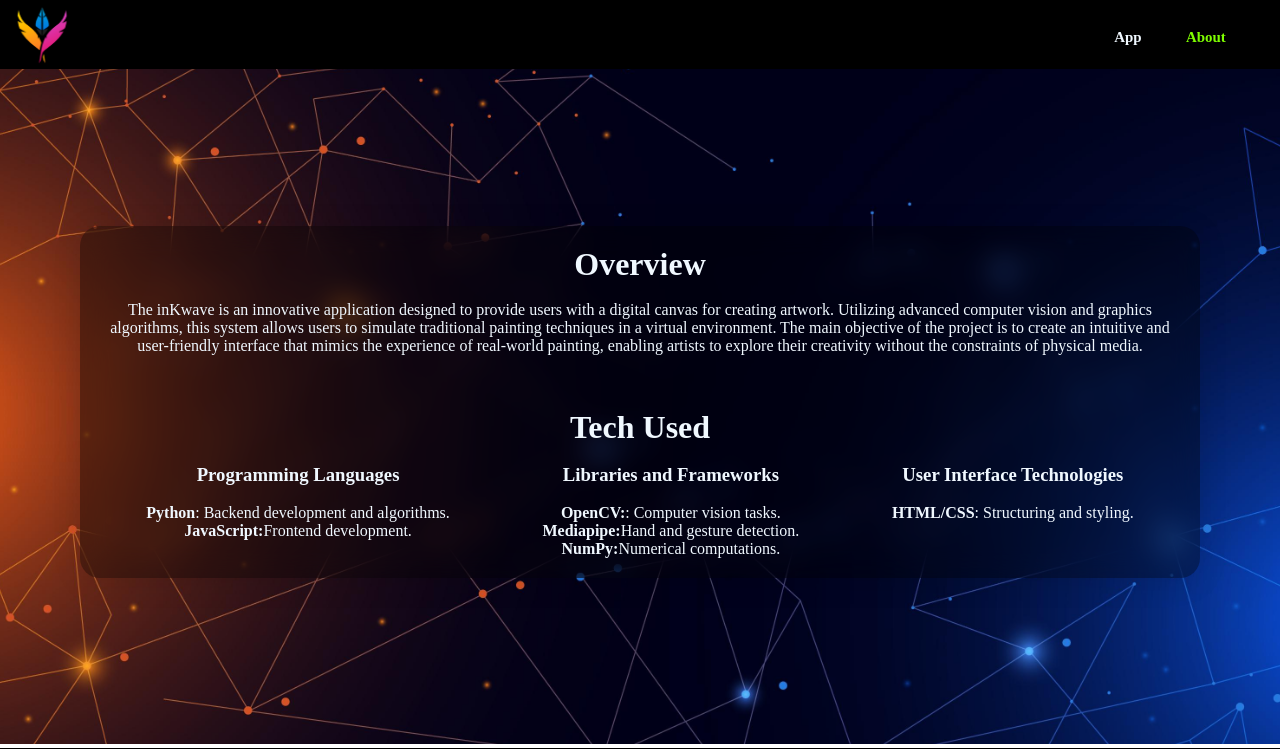
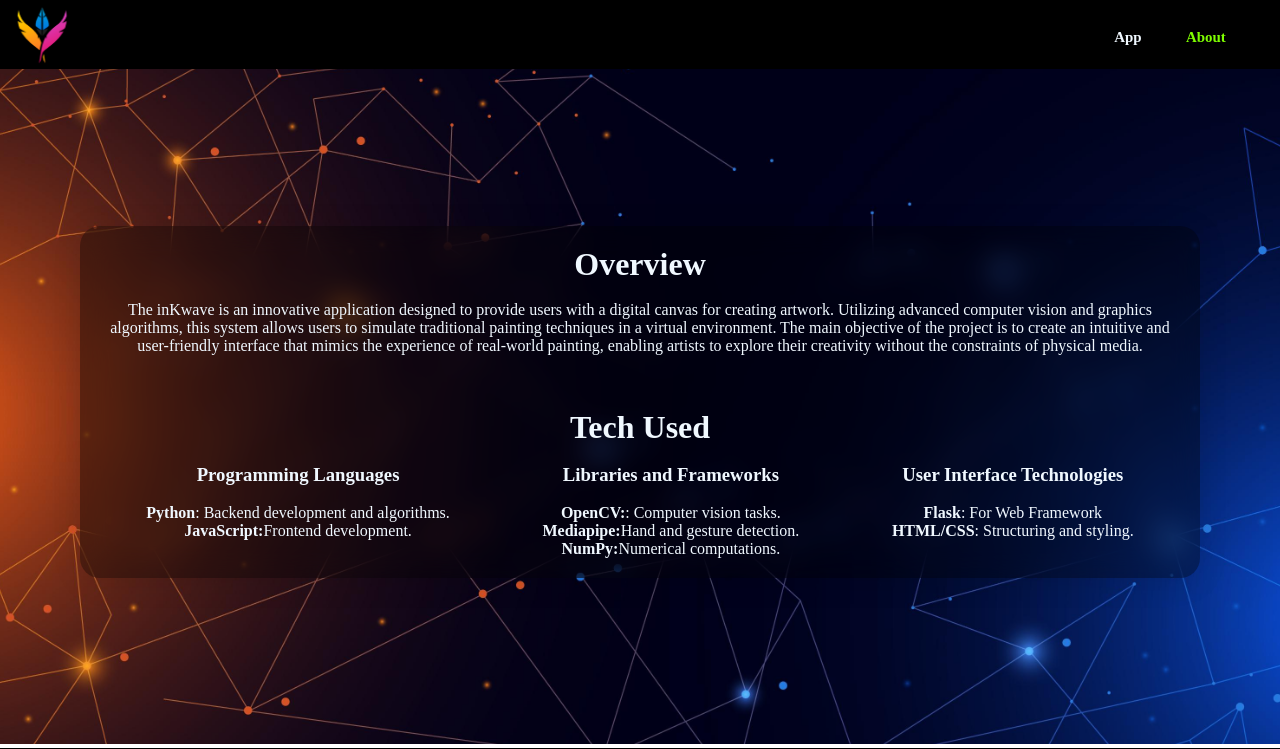
Before and after one commit to FINESTMOSAIC/inKwave, a Flask app: page /about in a window 1280 px wide. Shown: the top 749 px of the page. Run offline with Flask 3, Linux system fonts and the light colour scheme.

Commit message:
Update 4.0.1

```diff
--- a/app/templates/about.html
+++ b/app/templates/about.html
@@ -85,6 +85,9 @@
                         <br>
                         <ul class="list">
                             <li>
+                                <strong>Flask</strong>: For  Web Framework
+                            </li>
+                            <li>
                                 <strong>HTML/CSS</strong>: Structuring and styling.
                             </li>
                         </ul>
```
